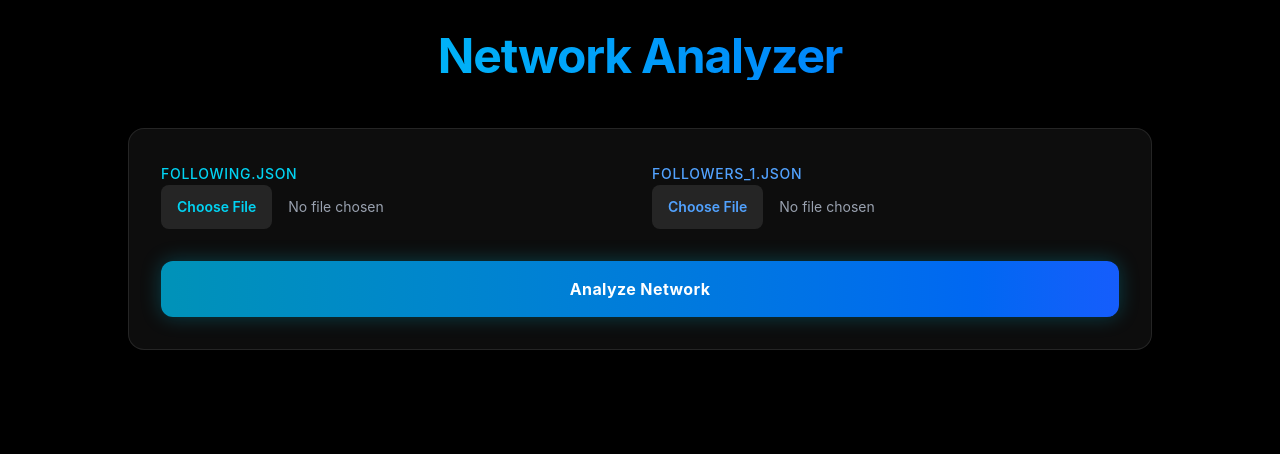
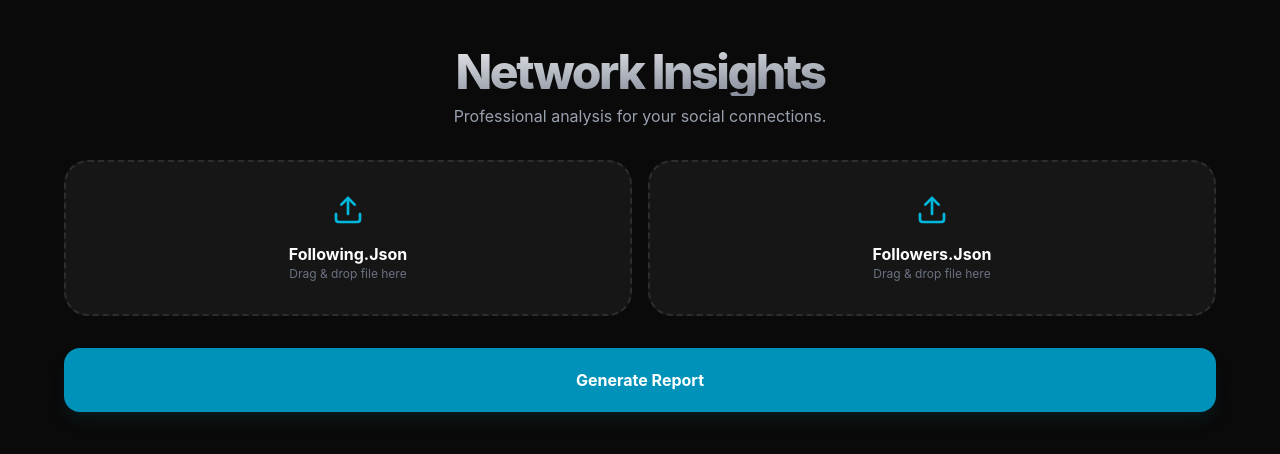
Before and after one commit to Escgot/network-audit, a React (Vite) app: page / in a window 1280 px wide. Shown: the top 454 px of the page. Built offline with nearby package versions, Linux system fonts and the light colour scheme.

Commit message:
Enhance UI/UX

```diff
--- a/src/App.jsx
+++ b/src/App.jsx
@@ -1,56 +1,48 @@
-import { useState } from 'react';
+import { useState, useCallback } from 'react';
 import { motion, AnimatePresence } from 'framer-motion';
+import { Upload, Download, Search, Users, UserMinus, Heart, Copy, CheckCircle2 } from 'lucide-react';
 
 export default function App() {
-  const [followingFile, setFollowingFile] = useState(null);
-  const [followersFile, setFollowersFile] = useState(null);
+  const [files, setFiles] = useState({ following: null, followers: null });
   const [results, setResults] = useState(null);
   const [searchTerm, setSearchTerm] = useState('');
   const [userLinks, setUserLinks] = useState({});
   const [isProcessing, setIsProcessing] = useState(false);
   const [toast, setToast] = useState(null);
 
-  // Simple Notification System
-  const triggerToast = (msg) => {
-    setToast(msg);
-    setTimeout(() => setToast(null), 3000);
+  const triggerToast = (msg) => { setToast(msg); setTimeout(() => setToast(null), 3000); };
+
+  const handleDrop = (e, type) => {
+    e.preventDefault();
+    const file = e.dataTransfer.files[0];
+    if (file) setFiles(prev => ({ ...prev, [type]: file }));
   };
 
   const processFile = (data, type) => {
     const tempLinks = { ...userLinks };
     let users = [];
-
     if (type === 'following') {
       const list = data.relationships_following || [];
       users = list.map(item => {
-        const username = item.title ? item.title.toLowerCase() : null;
-        const url = item.string_list_data?.[0]?.href || '#';
-        if (username) tempLinks[username] = url;
+        const username = item.title?.toLowerCase();
+        if (username) tempLinks[username] = item.string_list_data?.[0]?.href || '#';
         return username;
       });
     } else {
       const list = Array.isArray(data) ? data : [];
       users = list.map(item => {
         const username = item.string_list_data?.[0]?.value?.toLowerCase();
-        const url = item.string_list_data?.[0]?.href || '#';
-        if (username) tempLinks[username] = url;
+        if (username) tempLinks[username] = item.string_list_data?.[0]?.href || '#';
         return username;
       });
     }
-
     setUserLinks(prev => ({ ...prev, ...tempLinks }));
     return [...new Set(users.filter(u => u))];
   };
 
   const handleProcess = async () => {
-    if (!followingFile || !followersFile) {
-      triggerToast('Please upload both files first!');
-      return;
-    }
-
+    if (!files.following || !files.followers) return triggerToast('Please upload both files.');
     setIsProcessing(true);
-    setUserLinks({});
-
     const readJson = (file) => new Promise((resolve) => {
       const reader = new FileReader();
       reader.onload = (e) => resolve(JSON.parse(e.target.result));
@@ -58,118 +50,87 @@ export default function App() {
     });
 
     try {
-      const followingData = await readJson(followingFile);
-      const followersData = await readJson(followersFile);
-
+      const followingData = await readJson(files.following);
+      const followersData = await readJson(files.followers);
       const followingList = processFile(followingData, 'following');
       const followersList = processFile(followersData, 'followers');
-
       const followingSet = new Set(followingList);
       const followersSet = new Set(followersList);
-
       setResults({
-        notFollowingBack: followingList.filter(user => !followersSet.has(user)),
-        fans: followersList.filter(user => !followingSet.has(user)),
-        mutuals: followingList.filter(user => followersSet.has(user))
+        notFollowingBack: followingList.filter(u => !followersSet.has(u)),
+        fans: followersList.filter(u => !followingSet.has(u)),
+        mutuals: followingList.filter(u => followersSet.has(u))
       });
       triggerToast('Analysis complete!');
-    } catch (error) {
-      triggerToast('Error: Invalid JSON files.');
-    } finally {
-      setIsProcessing(false);
-    }
+    } catch { triggerToast('Error: Invalid JSON files.'); }
+    finally { setIsProcessing(false); }
   };
 
-  const exportToCSV = (list, title) => {
-    if (list.length === 0) return;
-    const csvContent = "data:text/csv;charset=utf-8," +
-      "Username,Profile URL\n" +
-      list.map(u => `${u},${userLinks[u]}`).join("\n");
-    const encodedUri = encodeURI(csvContent);
-    const link = document.createElement("a");
-    link.setAttribute("href", encodedUri);
-    link.setAttribute("download", `${title.toLowerCase().replace(' ', '_')}.csv`);
-    document.body.appendChild(link);
-    link.click();
-    triggerToast(`Exported ${title} to CSV`);
-  };
-
-  const filterList = (list) => list.filter(user => user.includes(searchTerm.toLowerCase()));
-
   return (
-    <div className="min-h-screen p-8 font-sans bg-black text-white selection:bg-cyan-500/30">
-      {/* Toast Notification */}
+    <div className="min-h-screen bg-[#0A0A0A] text-white p-6 md:p-12 font-sans selection:bg-cyan-500/20">
+      {/* Toast */}
       <AnimatePresence>
-        {toast && (
-          <motion.div initial={{ opacity: 0, y: -20 }} animate={{ opacity: 1, y: 0 }} exit={{ opacity: 0 }} className="fixed top-5 right-5 bg-cyan-600 text-white px-6 py-3 rounded-full shadow-lg z-50 font-medium">
-            {toast}
-          </motion.div>
-        )}
+        {toast && <motion.div initial={{ opacity: 0, y: -20 }} animate={{ opacity: 1, y: 0 }} exit={{ opacity: 0 }} className="fixed top-5 right-5 bg-cyan-600 px-6 py-3 rounded-2xl shadow-2xl z-50 font-medium flex items-center gap-2"><CheckCircle2 size={18} />{toast}</motion.div>}
       </AnimatePresence>
 
-      <div className="max-w-5xl mx-auto space-y-12">
-        <header className="text-center space-y-4">
-          <h1 className="text-4xl md:text-5xl font-bold tracking-tight text-transparent bg-clip-text bg-gradient-to-r from-cyan-400 to-blue-600">Network Analyzer</h1>
-        </header>
+      <div className="max-w-6xl mx-auto space-y-8">
+        <div className="text-center space-y-2">
+          <h1 className="text-5xl font-extrabold tracking-tighter bg-gradient-to-br from-white to-gray-500 bg-clip-text text-transparent">Network Insights</h1>
+          <p className="text-gray-400">Professional analysis for your social connections.</p>
+        </div>
 
-        <div className="bg-white/5 backdrop-blur-xl border border-white/10 rounded-2xl p-8 shadow-xl">
-          <div className="grid grid-cols-1 md:grid-cols-2 gap-6 mb-8">
-            <div className="space-y-2">
-              <label className="text-sm font-medium text-cyan-400 uppercase tracking-wider">following.json</label>
-              <input type="file" onChange={(e) => setFollowingFile(e.target.files[0])} className="w-full text-sm text-gray-400 file:mr-4 file:py-3 file:px-4 file:rounded-lg file:border-0 file:text-sm file:font-semibold file:bg-white/10 file:text-cyan-400 hover:file:bg-white/20 transition-all cursor-pointer" />
+        {/* Upload Zone */}
+        <div className="grid md:grid-cols-2 gap-4">
+          {['following', 'followers'].map((type) => (
+            <div key={type} onDragOver={(e) => e.preventDefault()} onDrop={(e) => handleDrop(e, type)} className="border-2 border-dashed border-white/10 rounded-3xl p-8 bg-white/5 hover:bg-white/10 transition-all text-center flex flex-col items-center gap-4">
+              <Upload className="text-cyan-500" size={32} />
+              <div>
+                <p className="font-bold capitalize">{type}.json</p>
+                <p className="text-xs text-gray-500">{files[type] ? files[type].name : 'Drag & drop file here'}</p>
+              </div>
             </div>
-            <div className="space-y-2">
-              <label className="text-sm font-medium text-blue-400 uppercase tracking-wider">followers_1.json</label>
-              <input type="file" onChange={(e) => setFollowersFile(e.target.files[0])} className="w-full text-sm text-gray-400 file:mr-4 file:py-3 file:px-4 file:rounded-lg file:border-0 file:text-sm file:font-semibold file:bg-white/10 file:text-blue-400 hover:file:bg-white/20 transition-all cursor-pointer" />
+          ))}
+        </div>
+
+        <button onClick={handleProcess} className="w-full py-5 rounded-2xl bg-cyan-600 hover:bg-cyan-500 font-bold transition-all flex items-center justify-center gap-2 shadow-lg shadow-cyan-900/20">
+          {isProcessing ? 'Analyzing...' : 'Generate Report'}
+        </button>
+
+        {/* Results Dashboard */}
+        {results && (
+          <div className="space-y-6">
+            <input type="text" placeholder="Search usernames..." onChange={(e) => setSearchTerm(e.target.value)} className="w-full bg-white/5 border border-white/10 rounded-2xl px-6 py-4 outline-none focus:border-cyan-500 transition-all" />
+
+            <div className="grid md:grid-cols-3 gap-6">
+              <Card title="Not Following" count={results.notFollowingBack.length} data={results.notFollowingBack.filter(u => u.includes(searchTerm))} links={userLinks} icon={<UserMinus className="text-rose-400" />} color="rose" />
+              <Card title="Fans" count={results.fans.length} data={results.fans.filter(u => u.includes(searchTerm))} links={userLinks} icon={<Heart className="text-cyan-400" />} color="cyan" />
+              <Card title="Mutuals" count={results.mutuals.length} data={results.mutuals.filter(u => u.includes(searchTerm))} links={userLinks} icon={<Users className="text-emerald-400" />} color="emerald" />
             </div>
           </div>
-          <button onClick={handleProcess} disabled={isProcessing} className="w-full py-4 rounded-xl bg-gradient-to-r from-cyan-600 to-blue-600 text-white font-bold tracking-wide hover:from-cyan-500 hover:to-blue-500 transition-all shadow-[0_0_20px_rgba(6,182,212,0.3)] disabled:opacity-50">
-            {isProcessing ? 'Processing Data...' : 'Analyze Network'}
-          </button>
-        </div>
-
-        {results && (
-          <div className="mb-8">
-            <input type="text" placeholder="Search by username..." value={searchTerm} onChange={(e) => setSearchTerm(e.target.value)} className="w-full bg-white/5 border border-white/10 rounded-xl px-6 py-4 text-white placeholder-gray-500 focus:outline-none focus:border-cyan-500 transition-colors" />
-          </div>
         )}
-
-        <AnimatePresence>
-          {results && (
-            <motion.div initial={{ opacity: 0, y: 20 }} animate={{ opacity: 1, y: 0 }} className="grid grid-cols-1 md:grid-cols-3 gap-6">
-              <ResultCard title="Not Following Back" data={filterList(results.notFollowingBack)} links={userLinks} accent="border-rose-500/50" textAccent="text-rose-400" onExport={() => exportToCSV(filterList(results.notFollowingBack), 'Not Following Back')} onCopy={triggerToast} />
-              <ResultCard title="Fans" data={filterList(results.fans)} links={userLinks} accent="border-cyan-500/50" textAccent="text-cyan-400" onExport={() => exportToCSV(filterList(results.fans), 'Fans')} onCopy={triggerToast} />
-              <ResultCard title="Mutuals" data={filterList(results.mutuals)} links={userLinks} accent="border-emerald-500/50" textAccent="text-emerald-400" onExport={() => exportToCSV(filterList(results.mutuals), 'Mutuals')} onCopy={triggerToast} />
-            </motion.div>
-          )}
-        </AnimatePresence>
       </div>
     </div>
   );
 }
 
-function ResultCard({ title, data, links, accent, textAccent, onExport, onCopy }) {
-  const copyToClipboard = (text) => {
-    navigator.clipboard.writeText(text);
-    onCopy(`Copied @${text} to clipboard`);
-  };
-
+function Card({ title, count, data, links, icon, color }) {
   return (
-    <div className={`bg-white/5 backdrop-blur-lg border ${accent} rounded-2xl p-6 flex flex-col h-96`}>
-      <div className="flex justify-between items-center mb-6 border-b border-white/10 pb-4">
-        <h2 className="text-lg font-semibold tracking-wide">{title}</h2>
-        <div className="flex items-center gap-2">
-          <span className={`text-xl font-bold ${textAccent}`}>{data.length}</span>
-          <button onClick={onExport} className="text-xs bg-white/10 hover:bg-white/20 px-2 py-1 rounded transition-colors text-gray-300">CSV</button>
-        </div>
+    <div className={`bg-white/5 border border-white/10 rounded-3xl p-6 flex flex-col h-[500px]`}>
+      <div className="flex justify-between items-center mb-6">
+        <div className="flex items-center gap-2 font-bold text-lg">{icon} {title}</div>
+        <span className={`bg-${color}-500/10 text-${color}-400 px-3 py-1 rounded-full text-xs font-bold`}>{count}</span>
       </div>
-      <div className="overflow-y-auto pr-2 space-y-2 custom-scrollbar">
-        {data.length === 0 ? <p className="text-gray-500 text-center italic">No users found.</p> : data.map((user, idx) => (
-          <div key={idx} className="group flex justify-between items-center bg-white/5 px-4 py-2 rounded-lg text-sm hover:bg-cyan-900/30 transition-all">
-            <a href={links[user] || '#'} target="_blank" rel="noopener noreferrer" className="text-gray-300 hover:text-cyan-300">@{user}</a>
-            <button onClick={() => copyToClipboard(user)} className="opacity-0 group-hover:opacity-100 text-[10px] bg-white/20 px-2 py-1 rounded hover:bg-white/40">Copy</button>
-          </div>
-        ))}
+      <div className="flex-1 overflow-y-auto space-y-2 custom-scrollbar pr-2">
+        {data.length === 0 ? (
+          <div className="h-full flex flex-col items-center justify-center text-gray-600 gap-2"><p>Empty</p></div>
+        ) : (
+          data.map(u => (
+            <div key={u} className="flex justify-between items-center bg-white/5 p-3 rounded-xl group hover:bg-white/10 transition-all">
+              <a href={links[u]} target="_blank" className="text-sm font-medium">@{u}</a>
+              <button onClick={() => navigator.clipboard.writeText(u)} className="opacity-0 group-hover:opacity-100 p-1.5 hover:bg-white/20 rounded-lg"><Copy size={14} /></button>
+            </div>
+          ))
+        )}
       </div>
     </div>
   );
```
